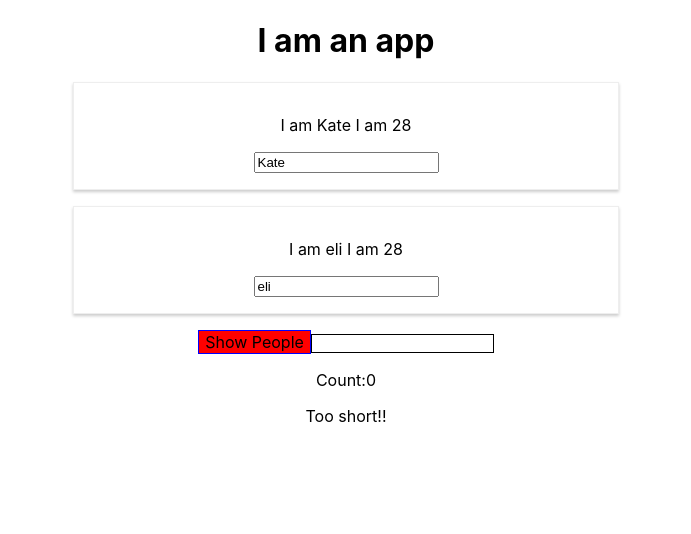
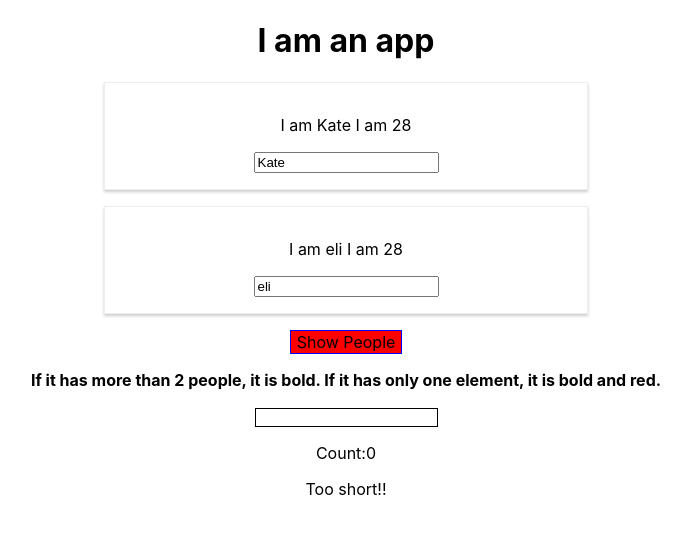
Before and after one commit to kkateli/react-project, a React (Create React App) app in the folder react-project/: page / in a window 1280 px wide. Both pictures are taken after a click on the button "Show People". Shown: the top 534 px of the page, without its empty margins (294-985 px from the left). Built offline with nearby package versions, Linux system fonts and the light colour scheme.

Commit message:
Styled eles using radium

```diff
--- a/react-project/package.json
+++ b/react-project/package.json
@@ -3,6 +3,7 @@
   "version": "0.1.0",
   "private": true,
   "dependencies": {
+    "radium": "^0.25.1",
     "react": "^16.8.6",
     "react-dom": "^16.8.6",
     "react-scripts": "2.1.8"
--- a/react-project/src/App.js
+++ b/react-project/src/App.js
@@ -8,12 +8,15 @@ import Validation from "./Validation/Validation";
 
 import Char from "./Char/Char";
 
+import Radium, {StyleRoot} from 'radium';
+
 class App extends Component {
   // REVIEW (state is an object)we need to use state with care
   state = {
     persons: [
       { id: "fdsd", name: "Kate", age: 28 },
-      { id: "fdsfds", name: "eli", age: 28 }
+      { id: "fdsfds", name: "eli", age: 28 },
+
     ],
     ifShown: false,
     userInputCount: 0,
@@ -65,24 +68,30 @@ class App extends Component {
   };
 
   deleteChar = index => {
-    const charList = [...this.state.userInput.split('')];
+    const charList = [...this.state.userInput.split("")];
     charList.splice(index, 1);
-    const inputText = charList.join('');
+    const inputText = charList.join("");
     this.setState({ userInput: inputText });
   };
 
   render() {
+    console.log(this.state.persons);
     //this is another way to change styling apart from importing css file
     //sytex is javascript, not as powerful as css because some of the features are not available.
     const style = {
       backgroundColor: "white",
       font: "inherit",
-      border: "1px solid blue"
+      border: "1px solid blue",
+      ':hover':{
+        backgroundColor:'lightgreen',
+        color:'black'
+
+      }
     };
     //NOTE split will convet a string to an array with coresponding chars, spliting is based on ''
     //TODO why can return in the map method?
     const wordList = this.state.userInput.split("").map((char, index) => {
-      return <Char clickChar={() => this.deleteChar({index})} word={char} />;
+      return <Char clickChar={() => this.deleteChar({ index })} word={char} />;
     });
 
     const inputStyle = {
@@ -111,15 +120,33 @@ class App extends Component {
                 age={person.age}
                 key={person.id}
                 changeById={event => this.changeNameById(event, person.id)}
-                click={() => this.deletePerson(index)}
+                 click={() => this.deletePerson(index)}
               />
             );
+
           })}
         </div>
       );
 
+
       //styling changing after the button is clicked
-      style.backgroundColor = 'red';
+      style.backgroundColor = "red";
+      //NOTE [] and =
+      style[':hover']={
+        backgroundColor:'lightblue',
+        color:'black'
+
+      }
+    }
+
+    const classes = [];
+
+    if (this.state.persons.length <= 2) {
+      classes.push("bold"); //this statement includes the next one. That is why they add together
+    } //classes =['red']
+
+    if (this.state.persons.length <= 1) {
+      classes.push("red");
     }
 
     return (
@@ -140,9 +167,11 @@ class App extends Component {
       6. only ternery operation(if ? :) works in JSX
       */
       //NOTE className is class in css.
-      //
+      //NOTE StyleRoot when using media queries
+      <StyleRoot>
       <div className="App">
         <h1>I am an app</h1>
+
         {/* NOTE this can be one way, nut can be messy when project gets bigger */}
         {/* {this.state.ifShown ?
           <div>
@@ -161,13 +190,18 @@ class App extends Component {
         <button style={style} onClick={this.showPeopleHandler}>
           Show People
         </button>
+        <p className={classes.join(" ")}>
+          If it has more than 2 people, it is bold. If it has only one element,
+          it is bold and red.
+        </p>
         <input style={inputStyle} onChange={event => this.inputLength(event)} />
         <p>Count:{this.state.userInputCount}</p>
         <Validation len={this.state.userInputCount} />
         {wordList}
       </div>
+      </StyleRoot>
     );
   }
 }
 
-export default App;
+export default Radium(App);
--- a/react-project/src/Person/Person.css
+++ b/react-project/src/Person/Person.css
@@ -8,3 +8,11 @@
     text-align: center;
 
 }
+
+.red{
+    color:red;
+}
+
+.bold{
+    font-weight: bold;
+}
--- a/react-project/src/Person/Person.js
+++ b/react-project/src/Person/Person.js
@@ -1,8 +1,14 @@
 //This is Person component
 import React from "react";
 import "./Person.css";
+import Radium from 'radium';
 
 const person = props => {
+  const style ={
+    '@media (min-width: 500px)':{
+      width:'450px'
+    }
+  };
   /* ANCHOR 1. there is the way to declear name and age
     2. wrap what's returned in brakets to have multiple lines
     3. we can pass methods as props, this can change the state
@@ -14,7 +20,7 @@ const person = props => {
   /* NOTE onChange will update if input changes */
   /* NOTE value={props.name} enables two way binding so that the input knows the current value*/
   return (
-    <div className="Person">
+    <div className="Person" style={style}>
       <p onClick={props.click}>
         I am {props.name} I am {props.age}
       </p>
@@ -23,4 +29,4 @@ const person = props => {
     </div>
   );
 };
-export default person;
+export default Radium(person);
```
Also changed, not shown: 1 other file (tests, documents, lock files or other folders).
